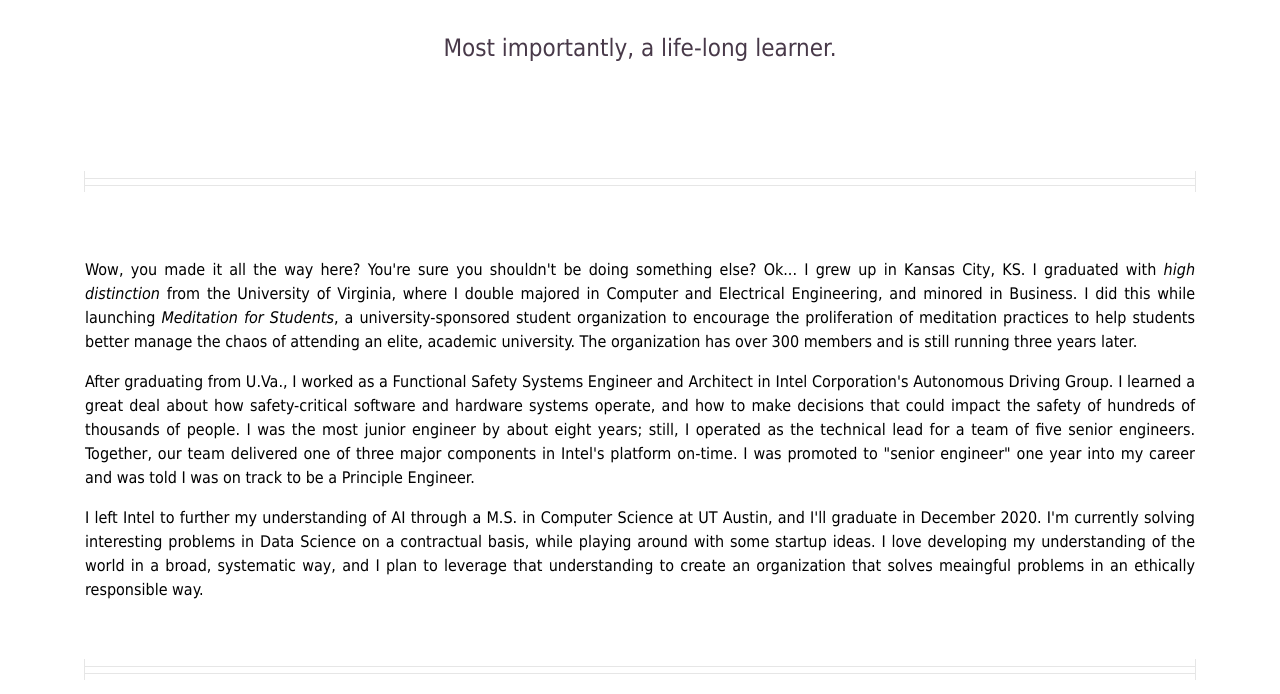
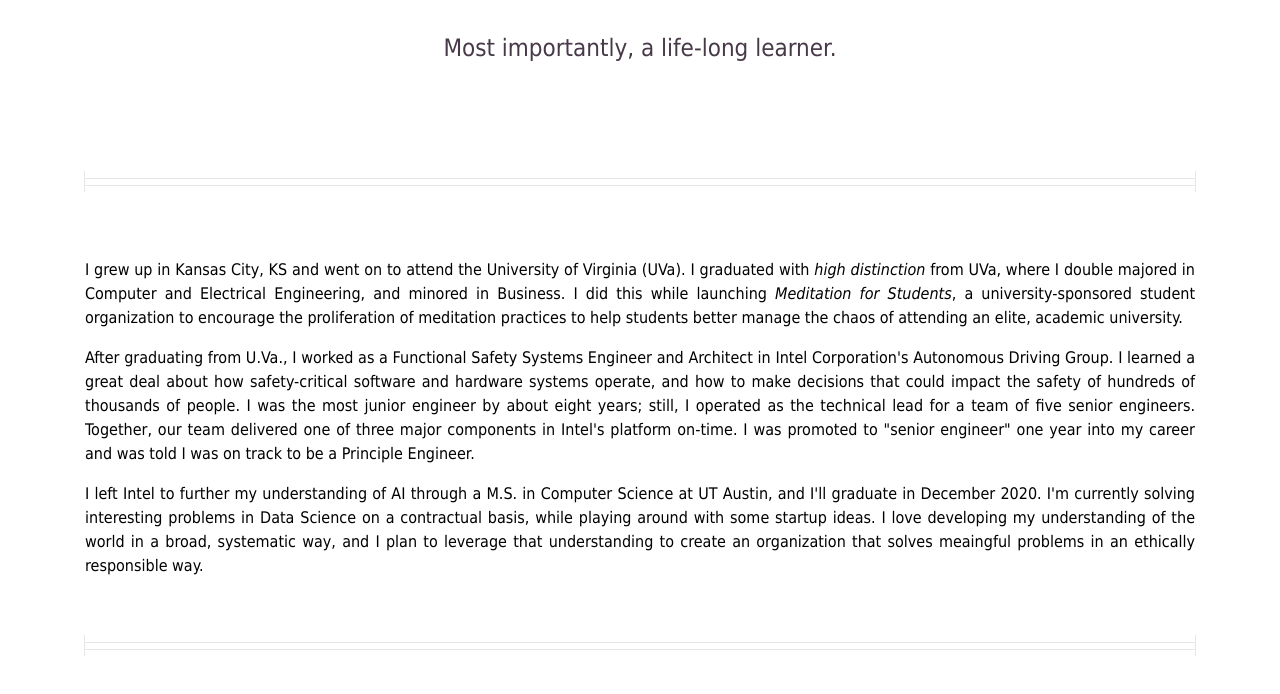
Before and after one commit to willcray/willcray.github.io, a Jekyll site: the page built from index.html, in a window 1280 px wide and 900 px high, scrolled down 1243 px, cut to the strip 0-694 px from the top of the window. Built offline with Jekyll 4.4.1, drawn with Linux system fonts in a browser that asks for light colours; nearby versions of some CDN libraries.

Commit message:
Revised bio to make it less cringey

```diff
--- a/index.html
+++ b/index.html
@@ -24,11 +24,11 @@ type: homepage
     <section>
       <br />
       <p>
-        Wow, you made it all the way here? You're sure you shouldn't be doing something else? Ok... I grew up in Kansas City, KS.
-        I graduated with <i>high distinction</i> from the University of Virginia, where I double majored in Computer and Electrical Engineering,
+        I grew up in Kansas City, KS and went on to attend the University of Virginia (UVa).
+        I graduated with <i>high distinction</i> from UVa, where I double majored in Computer and Electrical Engineering,
         and minored in Business. I did this while launching <i>Meditation for Students</i>, a university-sponsored
         student organization to encourage the proliferation of meditation practices to help students better manage the chaos of attending an elite, academic
-        university. The organization has over 300 members and is still running three years later.
+        university.
       </p>
       <p>
         After graduating from U.Va., I worked as a Functional Safety Systems Engineer and Architect in Intel Corporation's
```
